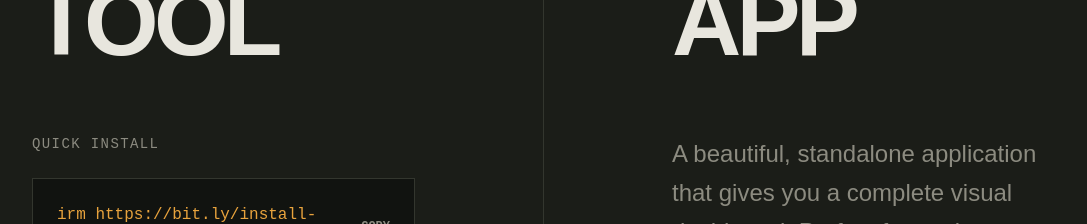
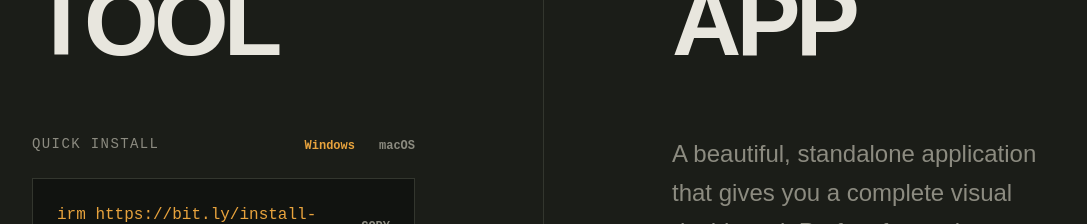
Before and after one commit to akshayvarma121/firefly_solver_landing_page, a React (Vite) app: page / in a window 1280 px wide. Shown: the part 5140-5364 px from the top of the page, without its empty margins (96-1183 px from the left). Built offline with nearby package versions, Linux system fonts and the light colour scheme.

Commit message:
feat: Add OS selector for CLI and architecture modal for download

```diff
--- a/src/App.tsx
+++ b/src/App.tsx
@@ -3,12 +3,14 @@ import { useState, useEffect } from 'react';
 function App() {
   const [mounted, setMounted] = useState(false);
   const [copied, setCopied] = useState(false);
+  const [cliOs, setCliOs] = useState<'windows' | 'macos'>('windows');
+  const [showModal, setShowModal] = useState(false);
 
   useEffect(() => { setMounted(true); }, []);
   if (!mounted) return null;
 
-  const handleCopy = () => {
-    navigator.clipboard.writeText('irm https://bit.ly/install-firefly | iex');
+  const handleCopy = (text: string) => {
+    navigator.clipboard.writeText(text);
     setCopied(true);
     setTimeout(() => setCopied(false), 2000);
   };
@@ -324,10 +326,18 @@ function App() {
             <h2 className="text-6xl md:text-8xl font-bold tracking-tighter mb-16 uppercase">CLI Tool</h2>
 
             <div className="mb-16">
-              <p className="font-mono text-sm tracking-widest text-text-muted mb-6 uppercase">Quick Install</p>
+              <div className="flex justify-between items-end mb-6">
+                <p className="font-mono text-sm tracking-widest text-text-muted uppercase">Quick Install</p>
+                <div className="flex gap-6 font-mono text-xs font-bold uppercase">
+                  <button onClick={() => setCliOs('windows')} className={`transition-colors ${cliOs === 'windows' ? 'text-signal' : 'text-text-muted hover:text-text-primary'}`}>Windows</button>
+                  <button onClick={() => setCliOs('macos')} className={`transition-colors ${cliOs === 'macos' ? 'text-signal' : 'text-text-muted hover:text-text-primary'}`}>macOS</button>
+                </div>
+              </div>
               <div className="bg-background border border-border p-6 flex justify-between items-center cursor-pointer hover:border-signal transition-colors group"
-                   onClick={handleCopy}>
-                <code className="text-signal font-mono text-sm md:text-base">irm https://bit.ly/install-firefly | iex</code>
+                   onClick={() => handleCopy(cliOs === 'windows' ? 'irm https://bit.ly/install-firefly | iex' : 'curl -sL https://bit.ly/install-firefly.sh | bash')}>
+                <code className="text-signal font-mono text-sm md:text-base">
+                  {cliOs === 'windows' ? 'irm https://bit.ly/install-firefly | iex' : 'curl -sL https://bit.ly/install-firefly.sh | bash'}
+                </code>
                 <span className={`font-mono text-xs font-bold uppercase transition-colors ${copied ? 'text-signal' : 'text-text-muted group-hover:text-text-primary'}`}>
                   {copied ? 'COPIED!' : 'COPY'}
                 </span>
@@ -376,9 +386,9 @@ function App() {
               </div>
             </div>
 
-            <a href="https://github.com/akshayvarma121/Firefly_solver/releases" target="_blank" rel="noreferrer" className="block text-center w-full px-8 py-6 border border-trace-secondary text-trace-secondary hover:bg-trace-secondary hover:text-background font-bold text-base md:text-lg transition-colors tracking-widest uppercase">
+            <button onClick={() => setShowModal(true)} className="block text-center w-full px-8 py-6 border border-trace-secondary text-trace-secondary hover:bg-trace-secondary hover:text-background font-bold text-base md:text-lg transition-colors tracking-widest uppercase">
               Download Executable
-            </a>
+            </button>
           </div>
         </section>
       </main>
@@ -421,6 +431,33 @@ function App() {
           </div>
         </div>
       </footer>
+      {/* MODAL */}
+      {showModal && (
+        <div className="fixed inset-0 z-[100] flex items-center justify-center bg-background/80 backdrop-blur-sm p-6" onClick={() => setShowModal(false)}>
+          <div className="w-full max-w-lg bg-panel border border-border shadow-2xl flex flex-col" onClick={e => e.stopPropagation()}>
+            <div className="p-6 border-b border-border flex justify-between items-center bg-background">
+              <h3 className="font-bold text-xl uppercase tracking-tighter">Select Architecture</h3>
+              <button onClick={() => setShowModal(false)} className="text-text-muted hover:text-signal font-mono text-2xl">&times;</button>
+            </div>
+            <div className="p-8 flex flex-col gap-4">
+              <a href="https://github.com/akshayvarma121/Firefly_solver/releases" target="_blank" rel="noreferrer" className="w-full p-6 border border-border bg-background hover:border-trace-secondary hover:text-trace-secondary transition-colors group flex justify-between items-center">
+                <div>
+                  <div className="font-bold uppercase tracking-widest text-lg mb-1 group-hover:text-trace-secondary transition-colors">Windows</div>
+                  <div className="font-mono text-xs text-text-muted uppercase">64-bit / .exe</div>
+                </div>
+                <div className="font-mono text-border group-hover:text-trace-secondary transition-colors">---&gt;</div>
+              </a>
+              <a href="https://github.com/akshayvarma121/Firefly_solver/releases" target="_blank" rel="noreferrer" className="w-full p-6 border border-border bg-background hover:border-trace-secondary hover:text-trace-secondary transition-colors group flex justify-between items-center">
+                <div>
+                  <div className="font-bold uppercase tracking-widest text-lg mb-1 group-hover:text-trace-secondary transition-colors">macOS</div>
+                  <div className="font-mono text-xs text-text-muted uppercase">Apple Silicon / .dmg</div>
+                </div>
+                <div className="font-mono text-border group-hover:text-trace-secondary transition-colors">---&gt;</div>
+              </a>
+            </div>
+          </div>
+        </div>
+      )}
     </div>
   )
 }
```
